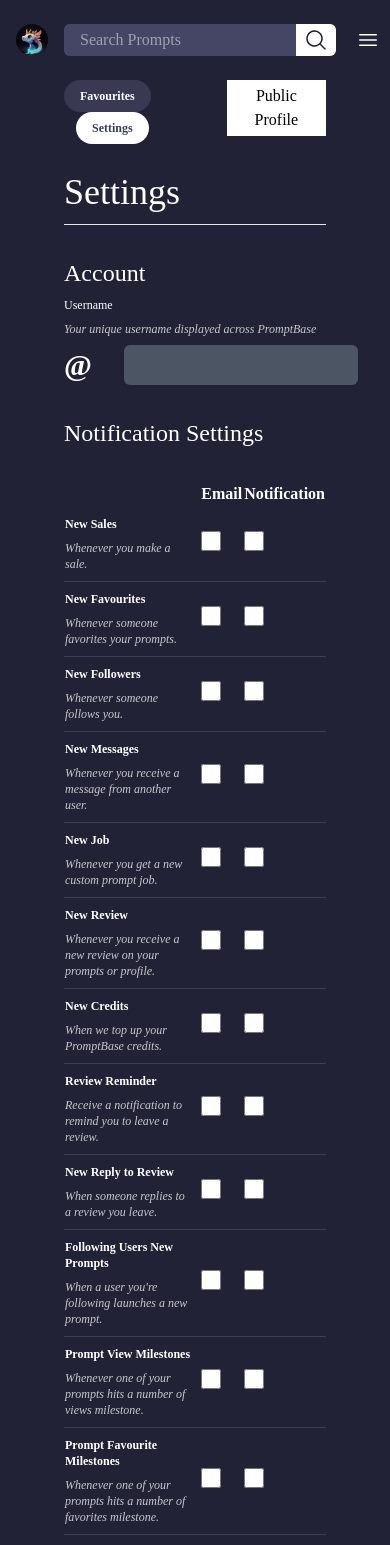
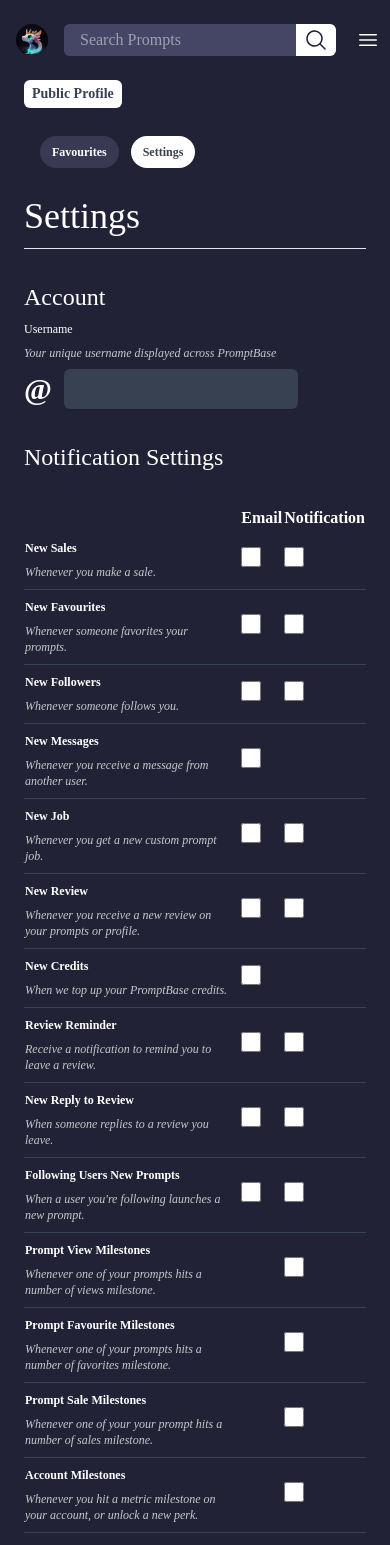
Before and after one commit to aminblm/promptbroker-boilerplate, a Next.js app: page /accounts/settings in a window 390 px wide. Shown: the top 1545 px of the page. Built offline with nearby package versions, Linux system fonts and the light colour scheme; a web font is replaced by a local one.

Commit message:
added mobile responsiveness

```diff
--- a/src/app/accounts/buttons.tsx
+++ b/src/app/accounts/buttons.tsx
@@ -1,16 +1,16 @@
 export default function Buttons() {
   return (
-    <div className="flex justify-between mx-12">
-      <div>
-        <button className="rounded-full bg-[#393954] text-xs font-bold text-white py-2 px-4">
+    <div className="flex flex-col-reverse sm:flex-row justify-between mx-2 sm:mx-12">
+      <div className="sm:pl-0 pl-4">
+        <button className="rounded-full bg-[#393954] text-xs font-semibold text-white py-2 px-3">
           Favourites
         </button>
-        <button className="rounded-full bg-white text-xs font-bold text-gray-700 py-2 px-4  ml-3">
+        <button className="rounded-full bg-white text-xs font-semibold text-gray-700 py-2 px-3 ml-3">
           Settings
         </button>
       </div>
-      <div>
-        <button className="bg-white text-black py-1 px-2">
+      <div className="mb-7 sm:mb-0">
+        <button className="bg-white text-gray-700 rounded-md text-sm font-semibold py-1 px-2">
           Public Profile
         </button>
       </div>
--- a/src/app/accounts/settings/page.tsx
+++ b/src/app/accounts/settings/page.tsx
@@ -7,7 +7,7 @@
 
 export default function Settings() {
   return (
-    <div className="mx-12">
+    <div className="sm:mx-12 mx-2">
       <div>
         <h3 className="text-4xl py-3">Settings</h3>
         <hr className="bg-white" />
@@ -19,14 +19,14 @@
           </p>
           <div className="flex">
             <div className="flex items-center mr-2">
-              <span className="text-3xl font-bold mr-8">@</span>
+              <span className="text-3xl font-bold mr-3">@</span>
               <input
                 type="text"
                 maxLength={20}
                 pattern="[a-zA-Z0-9-]+"
                 className="inline-flex items-center justify-center h-10 px-4 py-2 text-base font-medium
-                 text-white border border-transparent rounded-md shadow-sm bg-gray-600
-                  hover:bg-gray-700 focus:outline-none focus:ring-2 focus:ring-offset-2 focus:ring-gray-500"
+                 text-white border border-transparent rounded-md shadow-sm bg-gray-700
+                 focus:outline-none"
               />
             </div>
           </div>
@@ -119,12 +119,7 @@
                   <span className="checkmark"></span>
                 </label>
               </td>
-              <td>
-                <label>
-                  <input type="checkbox" className="w-5 h-5" />
-                  <span className="checkmark"></span>
-                </label>
-              </td>
+              <td></td>
             </tr>
 
             <tr className="border-b border-solid border-gray-700">
@@ -185,12 +180,7 @@
                   <span className="checkmark"></span>
                 </label>
               </td>
-              <td>
-                <label>
-                  <input type="checkbox" className="w-5 h-5" />
-                  <span className="checkmark"></span>
-                </label>
-              </td>
+              <td></td>
             </tr>
 
             <tr className="border-b border-solid border-gray-700">
@@ -274,12 +264,7 @@
                   </i>
                 </div>
               </td>
-              <td className="w-200 px-2">
-                <label className="">
-                  <input type="checkbox" className="w-5 h-5" />
-                  <span className="checkmark"></span>
-                </label>
-              </td>
+              <td className="w-200 px-2"></td>
               <td>
                 <label>
                   <input type="checkbox" className="w-5 h-5" />
@@ -300,12 +285,7 @@
                   </i>
                 </div>
               </td>
-              <td className="w-200 px-2">
-                <label className="">
-                  <input type="checkbox" className="w-5 h-5" />
-                  <span className="checkmark"></span>
-                </label>
-              </td>
+              <td className="w-200 px-2"></td>
               <td>
                 <label>
                   <input type="checkbox" className="w-5 h-5" />
@@ -326,12 +306,7 @@
                   </i>
                 </div>
               </td>
-              <td className="w-200 px-2">
-                <label className="">
-                  <input type="checkbox" className="w-5 h-5" />
-                  <span className="checkmark"></span>
-                </label>
-              </td>
+              <td className="w-200 px-2"></td>
               <td>
                 <label>
                   <input type="checkbox" className="w-5 h-5" />
@@ -352,12 +327,7 @@
                   </i>
                 </div>
               </td>
-              <td className="w-200 px-2">
-                <label className="">
-                  <input type="checkbox" className="w-5 h-5" />
-                  <span className="checkmark"></span>
-                </label>
-              </td>
+              <td className="w-200 px-2"></td>
               <td>
                 <label>
                   <input type="checkbox" className="w-5 h-5" />
@@ -370,7 +340,7 @@
       </div>
 
       <div>
-        <button className="border border-white text-white font-medium text-lg mt-[5%] inline-flex items-center rounded-md px-8 py-2 cursor-pointer transition-opacity duration-300 ease">
+        <button className="border border-white text-white font-medium text-2xl mt-[5%] inline-flex items-center rounded-md px-8 py-2 cursor-pointer transition-opacity duration-300 ease">
           Logout
         </button>
       </div>
```
